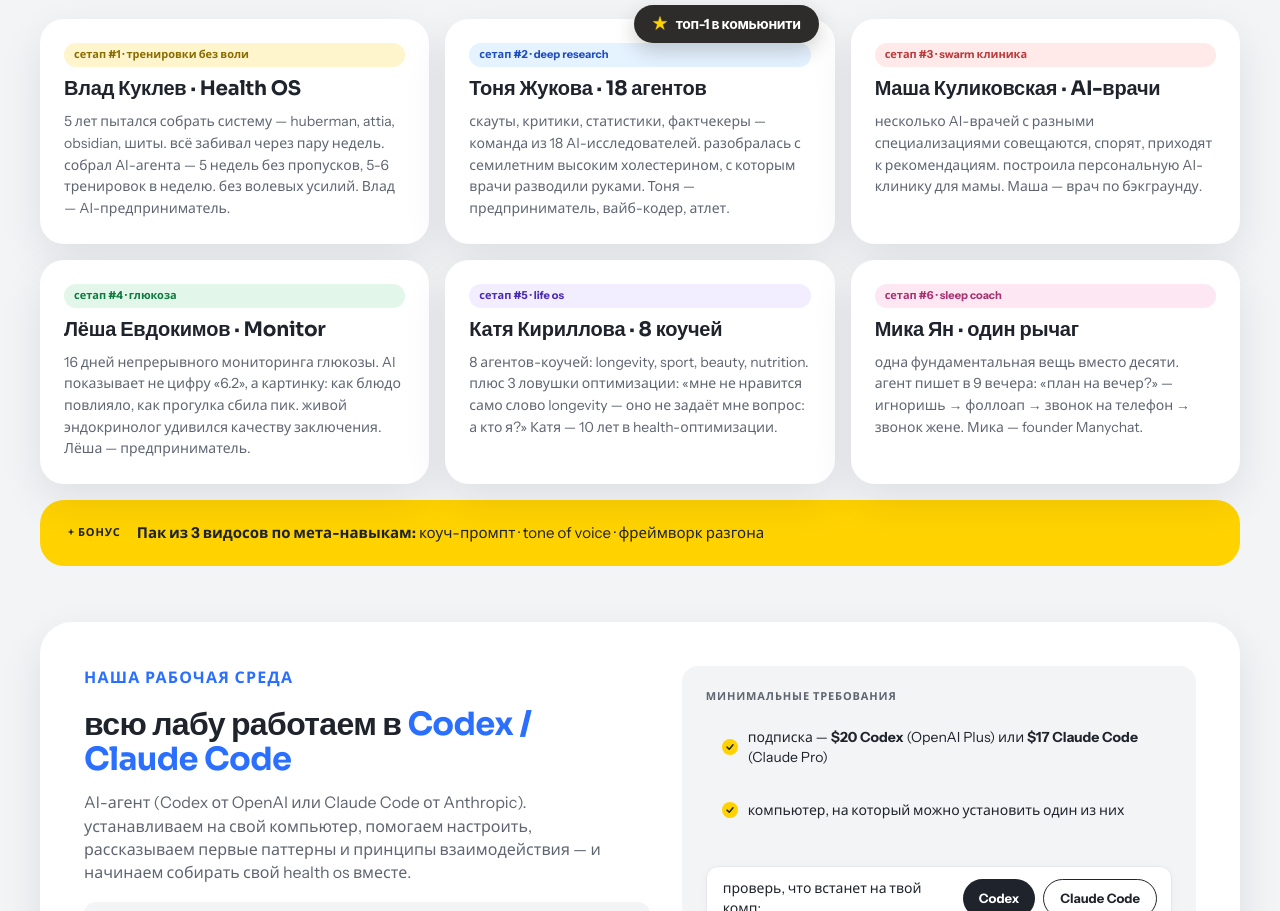
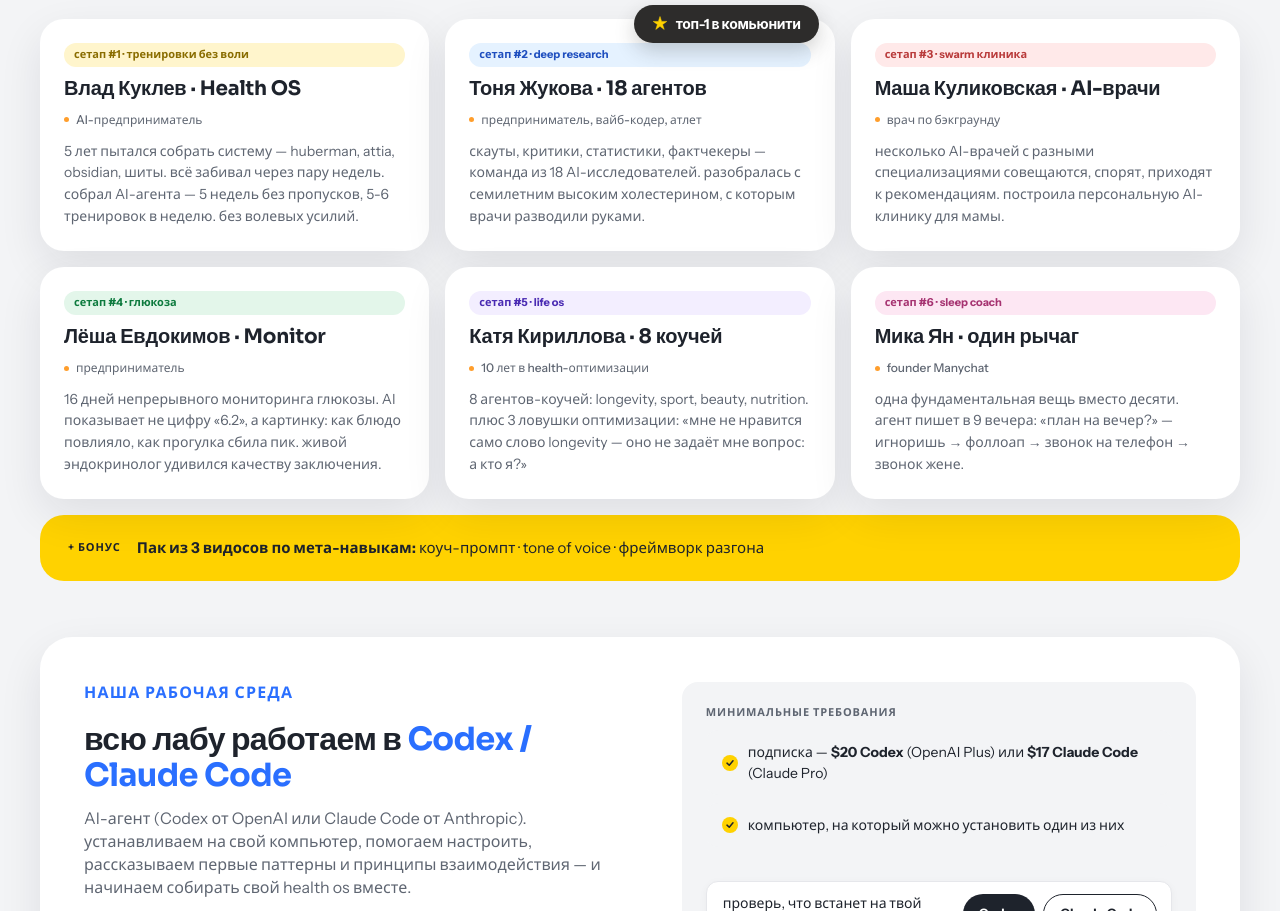
Before and after one commit to Ksen-Kas/blr-knowledge-base, a website: page health-os-lab.html in a window 1280 px wide. Shown: the part 1547-2458 px from the top of the page. Drawn offline with Linux system fonts and the light colour scheme.

Commit message:
health-os-lab: регалии протагонистов вынесены в отдельную строку

```diff
--- a/health-os-lab.html
+++ b/health-os-lab.html
@@ -388,6 +388,22 @@
     margin-bottom: 10px;
   }
   .lib-card p { color: var(--muted); font-size: 14px; line-height: 1.55; flex: 1; }
+  .lib-card .regalia {
+    display: inline-flex;
+    align-items: center;
+    gap: 7px;
+    font-size: 12px;
+    font-weight: 500;
+    color: var(--muted);
+    margin-bottom: 12px;
+    width: fit-content;
+  }
+  .lib-card .regalia::before {
+    content: "";
+    width: 5px; height: 5px;
+    border-radius: 50%;
+    background: var(--orange);
+  }
   .lib-pack {
     grid-column: 1 / -1;
     background: var(--yellow);
@@ -916,7 +932,8 @@
       <article class="lib-card">
         <div class="tag t1">сетап #1 · тренировки без воли</div>
         <h3>Влад Куклев · Health OS</h3>
-        <p>5 лет пытался собрать систему — huberman, attia, obsidian, шиты. всё забивал через пару недель. собрал AI-агента — 5 недель без пропусков, 5-6 тренировок в неделю. без волевых усилий. Влад — AI-предприниматель.</p>
+        <span class="regalia">AI-предприниматель</span>
+        <p>5 лет пытался собрать систему — huberman, attia, obsidian, шиты. всё забивал через пару недель. собрал AI-агента — 5 недель без пропусков, 5-6 тренировок в неделю. без волевых усилий.</p>
       </article>
       <article class="lib-card">
         <span class="top-badge">
@@ -927,27 +944,32 @@
         </span>
         <div class="tag t2">сетап #2 · deep research</div>
         <h3>Тоня Жукова · 18 агентов</h3>
-        <p>скауты, критики, статистики, фактчекеры — команда из 18 AI-исследователей. разобралась с семилетним высоким холестерином, с которым врачи разводили руками. Тоня — предприниматель, вайб-кодер, атлет.</p>
+        <span class="regalia">предприниматель, вайб-кодер, атлет</span>
+        <p>скауты, критики, статистики, фактчекеры — команда из 18 AI-исследователей. разобралась с семилетним высоким холестерином, с которым врачи разводили руками.</p>
       </article>
       <article class="lib-card">
         <div class="tag t3">сетап #3 · swarm клиника</div>
         <h3>Маша Куликовская · AI-врачи</h3>
-        <p>несколько AI-врачей с разными специализациями совещаются, спорят, приходят к рекомендациям. построила персональную AI-клинику для мамы. Маша — врач по бэкграунду.</p>
+        <span class="regalia">врач по бэкграунду</span>
+        <p>несколько AI-врачей с разными специализациями совещаются, спорят, приходят к рекомендациям. построила персональную AI-клинику для мамы.</p>
       </article>
       <article class="lib-card">
         <div class="tag t4">сетап #4 · глюкоза</div>
         <h3>Лёша Евдокимов · Monitor</h3>
-        <p>16 дней непрерывного мониторинга глюкозы. AI показывает не цифру «6.2», а картинку: как блюдо повлияло, как прогулка сбила пик. живой эндокринолог удивился качеству заключения. Лёша — предприниматель.</p>
+        <span class="regalia">предприниматель</span>
+        <p>16 дней непрерывного мониторинга глюкозы. AI показывает не цифру «6.2», а картинку: как блюдо повлияло, как прогулка сбила пик. живой эндокринолог удивился качеству заключения.</p>
       </article>
       <article class="lib-card">
         <div class="tag t5">сетап #5 · life os</div>
         <h3>Катя Кириллова · 8 коучей</h3>
-        <p>8 агентов-коучей: longevity, sport, beauty, nutrition. плюс 3 ловушки оптимизации: «мне не нравится само слово longevity — оно не задаёт мне вопрос: а кто я?» Катя — 10 лет в health-оптимизации.</p>
+        <span class="regalia">10 лет в health-оптимизации</span>
+        <p>8 агентов-коучей: longevity, sport, beauty, nutrition. плюс 3 ловушки оптимизации: «мне не нравится само слово longevity — оно не задаёт мне вопрос: а кто я?»</p>
       </article>
       <article class="lib-card">
         <div class="tag t6">сетап #6 · sleep coach</div>
         <h3>Мика Ян · один рычаг</h3>
-        <p>одна фундаментальная вещь вместо десяти. агент пишет в 9 вечера: «план на вечер?» — игноришь → фоллоап → звонок на телефон → звонок жене. Мика — founder Manychat.</p>
+        <span class="regalia">founder Manychat</span>
+        <p>одна фундаментальная вещь вместо десяти. агент пишет в 9 вечера: «план на вечер?» — игноришь → фоллоап → звонок на телефон → звонок жене.</p>
       </article>
       <div class="lib-pack">
         <span class="kicker">+ бонус</span>
```
